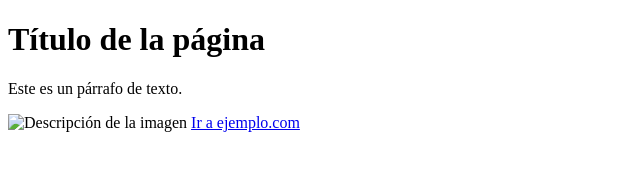
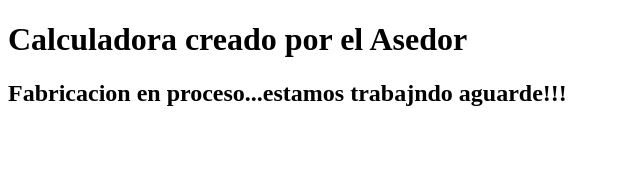
Before and after one commit to ReboredoDiego/venta_productos, a plain HTML site: page index.html in a window 1280 px wide. Shown: the whole page, without its empty margins (0-640 px from the left). Drawn offline with Linux system fonts and the light colour scheme.

Commit message:
Update index.html
Modificando index para que qde mas lindo!

```diff
--- a/index.html
+++ b/index.html
@@ -1,12 +1,10 @@
 <!DOCTYPE html>
 <html>
 <head>
-  <title>Mi primera página web</title>
+  <title>Calculadora WEB</title>
 </head>
 <body>
-  <h1>Título de la página</h1>
-  <p>Este es un párrafo de texto.</p>
-  <img src="ruta/de/la/imagen.jpg" alt="Descripción de la imagen">
-  <a href="https://www.ejemplo.com">Ir a ejemplo.com</a>
+  <h1>Calculadora creado por el Asedor</h1>
+  <h2>Fabricacion en proceso...estamos trabajndo aguarde!!!</h2>
 </body>
 </html>
```
